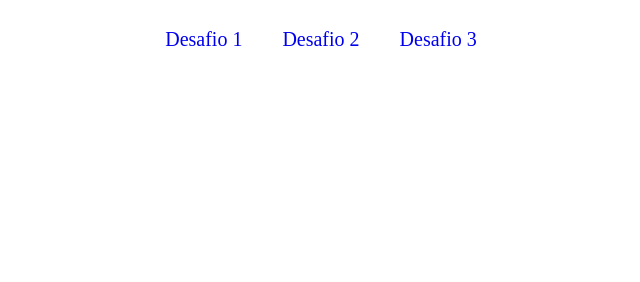
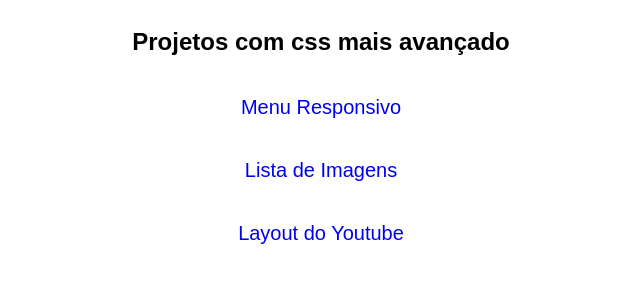
Before and after one commit to rialbeg/css-avancado, a plain HTML site: page index.html in a window 1280 px wide. Shown: the whole page, without its empty margins (319-959 px from the left). Drawn offline with Linux system fonts and the light colour scheme.

Commit message:
modificando o layout

```diff
--- a/index.html
+++ b/index.html
@@ -1,27 +1,30 @@
 <!DOCTYPE html>
 <html lang="en">
   <head>
-	<meta charset="UTF-8">
-	<meta http-equiv="X-UA-Compatible" content="IE=edge">
-	<meta name="viewport" content="width=device-width, initial-scale=1.0">
+    <meta charset="UTF-8" />
+    <meta http-equiv="X-UA-Compatible" content="IE=edge" />
+    <meta name="viewport" content="width=device-width, initial-scale=1.0" />
     <title>Desafio Html Css Intermediario</title>
 
     <style>
-		body{
+      body {
         display: flex;
         justify-content: center;
         align-items: center;
+        flex-direction: column;
+        font-family: Arial, Helvetica, sans-serif;
       }
-		a{
+      a {
         text-decoration: none;
-			margin:20px;
+        margin: 20px;
         font-size: 20px;
       }
     </style>
   </head>
   <body>
-	<a href="./Desafio1/index.html">Desafio 1</a>
-	<a href="./Desafio2/index.html">Desafio 2</a>
-	<a href="./Desafio3/index.html">Desafio 3</a>
+    <h2>Projetos com css mais avançado</h2>
+    <a href="./Desafio1/index.html">Menu Responsivo</a>
+    <a href="./Desafio2/index.html">Lista de Imagens</a>
+    <a href="./Desafio3/index.html">Layout do Youtube</a>
   </body>
 </html>
```
Lines whose indentation alone changed are shown as unchanged.
